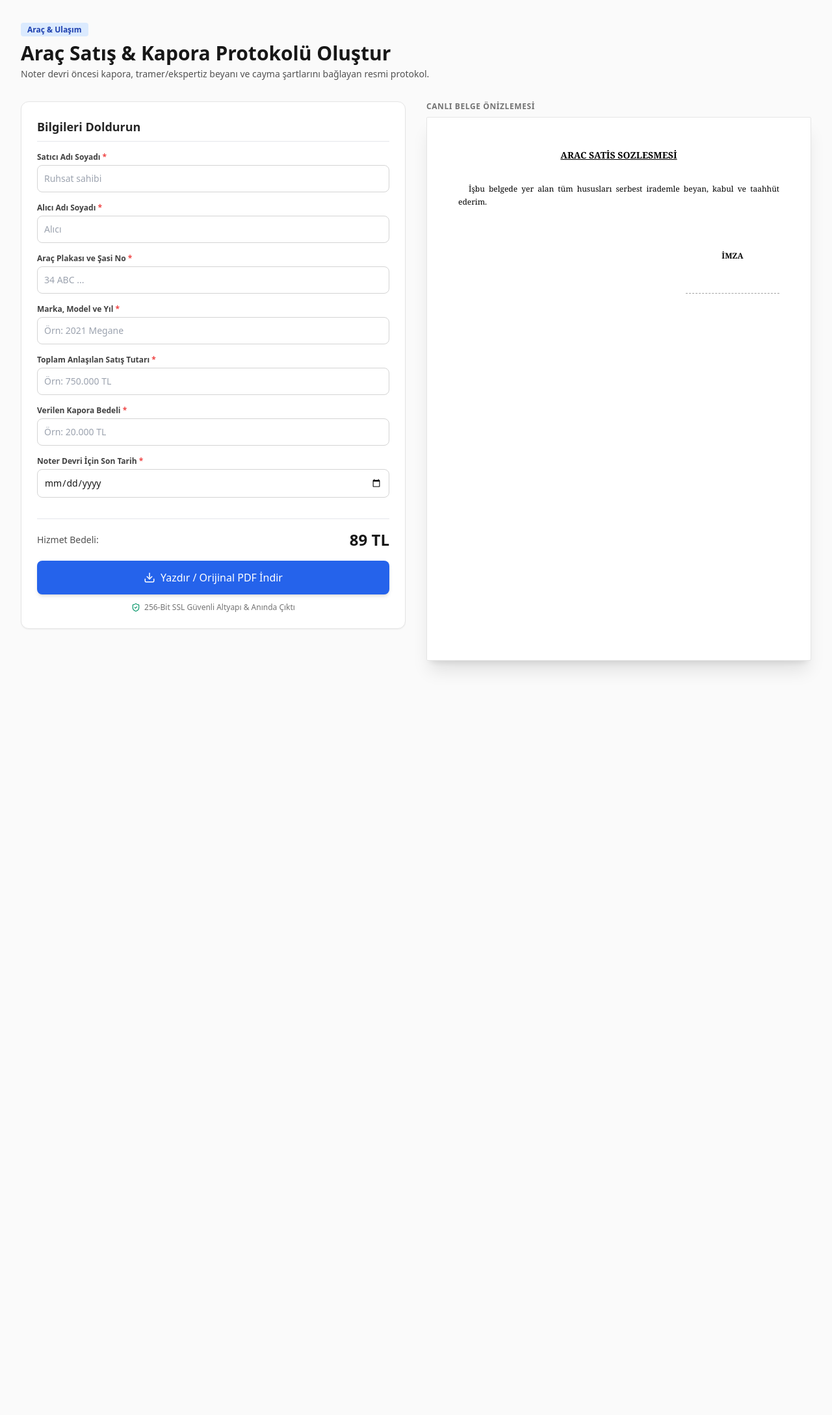
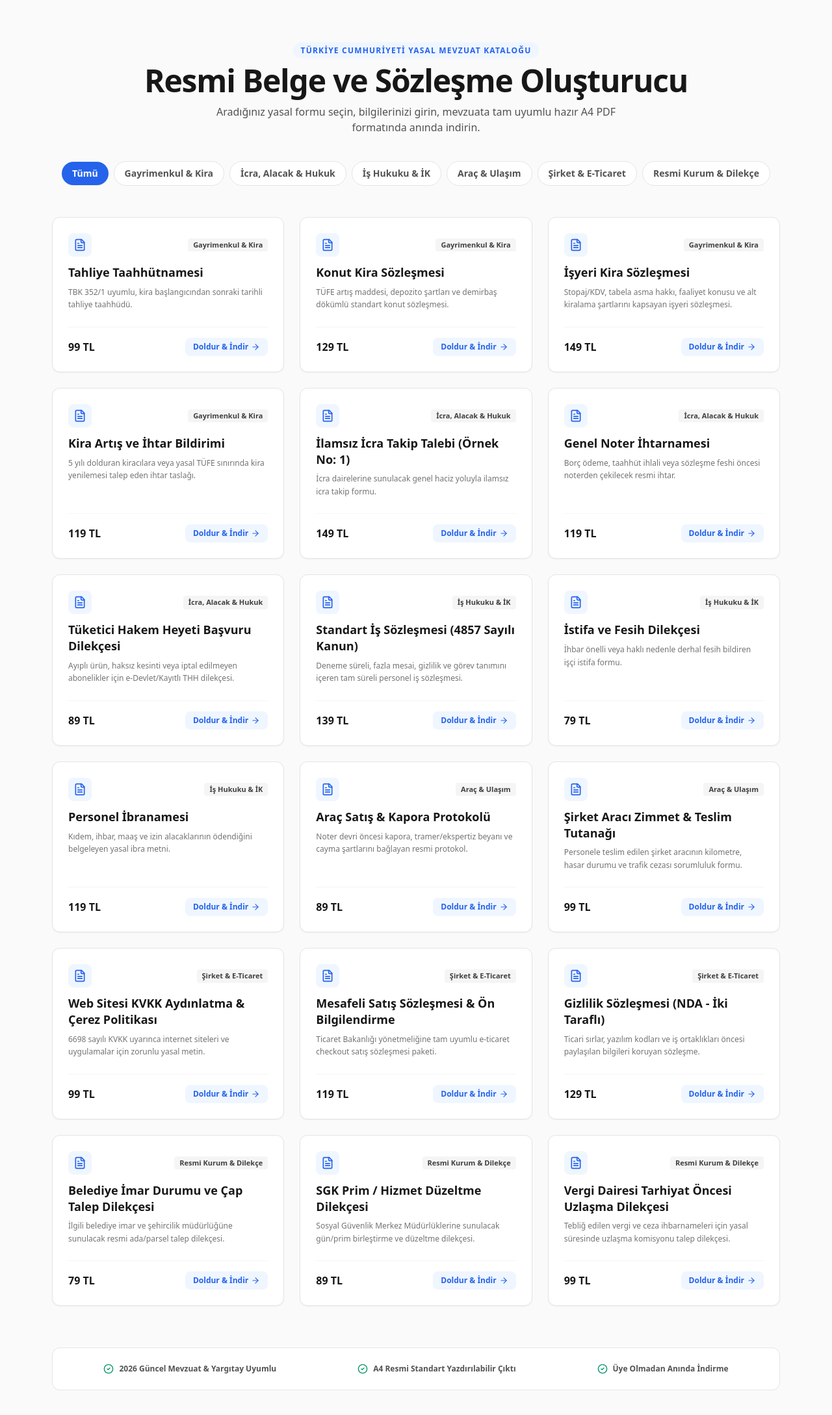
Before and after one commit to erdempirci/legal-doc-generator, a Next.js app: page /belge/arac-satis-sozlesmesi in a window 1280 px wide. Shown: the top 2178 px of the page at 65% size. Before the commit the page ends 1049 px from the top, so only its background shows below. Built offline with nearby package versions, Linux system fonts and the light colour scheme.

Commit message:
Refactor DocumentPage to HomePage with category filter

```diff
--- a/src/app/belge/[slug]/page.tsx
+++ b/src/app/belge/[slug]/page.tsx
@@ -1,31 +1,98 @@
-import React from 'react';
-import { notFound } from 'next/navigation';
-import { DOCUMENTS } from '@/data/documents';
-import DocumentEditor from '@/components/DocumentEditor';
+'use client';
 
-export async function generateStaticParams() {
-  return Object.keys(DOCUMENTS).map((slug) => ({ slug }));
-}
+import React, { useState } from 'react';
+import Link from 'next/link';
+import { DOCUMENTS, CATEGORIES } from '@/data/documents';
+import { FileText, ArrowRight, CheckCircle2 } from 'lucide-react';
 
-export default function DocumentPage({ params }: { params: { slug: string } }) {
-  const doc = DOCUMENTS[params.slug];
+export default function HomePage() {
+  const [selectedCategory, setSelectedCategory] = useState<string>('Tümü');
 
-  if (!doc) {
-    notFound();
-  }
+  const filteredDocuments = selectedCategory === 'Tümü'
+    ? Object.values(DOCUMENTS)
+    : Object.values(DOCUMENTS).filter((doc) => doc.category === selectedCategory);
 
   return (
-    <div className="min-h-screen bg-neutral-50 py-8 px-4 sm:px-6 lg:px-8">
-      <div className="max-w-7xl mx-auto">
-        <header className="mb-8">
-          <span className="text-xs font-semibold px-2.5 py-0.5 rounded bg-blue-100 text-blue-800">
-            {doc.category}
-          </span>
-          <h1 className="text-3xl font-extrabold text-neutral-900 mt-2">{doc.title} Oluştur</h1>
-          <p className="text-sm text-neutral-600 mt-1">{doc.description}</p>
-        </header>
+    <div className="max-w-6xl mx-auto px-4 py-12 sm:py-16">
+      {/* Hero Başlık */}
+      <div className="text-center mb-10">
+        <span className="text-xs font-bold uppercase tracking-widest text-blue-600 bg-blue-50 px-3 py-1 rounded-full">
+          Türkiye Cumhuriyeti Yasal Mevzuat Kataloğu
+        </span>
+        <h1 className="text-3xl sm:text-5xl font-extrabold tracking-tight text-neutral-900 mt-3">
+          Resmi Belge ve Sözleşme Oluşturucu
+        </h1>
+        <p className="mt-3 text-base text-neutral-600 max-w-2xl mx-auto">
+          Aradığınız yasal formu seçin, bilgilerinizi girin, mevzuata tam uyumlu hazır A4 PDF formatında anında indirin.
+        </p>
+      </div>
 
-        <DocumentEditor doc={doc} />
+      {/* Kategori Filtre Butonları */}
+      <div className="flex items-center justify-start sm:justify-center gap-2 overflow-x-auto pb-4 mb-8 scrollbar-none">
+        {CATEGORIES.map((category) => (
+          <button
+            key={category}
+            onClick={() => setSelectedCategory(category)}
+            className={`whitespace-nowrap px-4 py-2 rounded-full text-xs sm:text-sm font-semibold transition cursor-pointer ${
+              selectedCategory === category
+                ? 'bg-blue-600 text-white shadow-sm'
+                : 'bg-white text-neutral-600 border border-neutral-200 hover:bg-neutral-100'
+            }`}
+          >
+            {category}
+          </button>
+        ))}
+      </div>
+
+      {/* Belge Kartları Grid */}
+      <div className="grid grid-cols-1 md:grid-cols-2 lg:grid-cols-3 gap-6">
+        {filteredDocuments.map((doc) => (
+          <div
+            key={doc.slug}
+            className="bg-white border border-neutral-200 rounded-xl p-6 shadow-sm hover:shadow-md transition flex flex-col justify-between"
+          >
+            <div>
+              <div className="flex items-center justify-between gap-2 mb-3">
+                <div className="p-2 bg-blue-50 text-blue-600 rounded-lg">
+                  <FileText size={20} />
+                </div>
+                <span className="text-[11px] font-semibold px-2 py-0.5 rounded bg-neutral-100 text-neutral-700">
+                  {doc.category}
+                </span>
+              </div>
+              <h2 className="text-lg font-bold text-neutral-900 leading-snug">{doc.title}</h2>
+              <p className="text-xs text-neutral-500 mt-2 line-clamp-2 leading-relaxed">
+                {doc.description}
+              </p>
+            </div>
+
+            <div className="mt-6 pt-4 border-t border-neutral-100 flex items-center justify-between">
+              <span className="text-base font-extrabold text-neutral-900">{doc.price} TL</span>
+              <Link
+                href={`/belge/${doc.slug}`}
+                className="inline-flex items-center gap-1 text-xs font-bold text-blue-600 hover:text-blue-700 bg-blue-50 hover:bg-blue-100 px-3 py-1.5 rounded-lg transition"
+              >
+                Doldur & İndir <ArrowRight size={14} />
+              </Link>
+            </div>
+          </div>
+        ))}
+      </div>
+
+      {/* Güvenlik Bandı */}
+      <div className="mt-16 bg-white border border-neutral-200 rounded-xl p-6 flex flex-wrap items-center justify-around gap-4 text-xs font-semibold text-neutral-600 text-center">
+        <div className="flex items-center gap-2">
+          <CheckCircle2 size={16} className="text-emerald-600" />
+          <span>2026 Güncel Mevzuat & Yargıtay Uyumlu</span>
+        </div>
+        <div className="flex items-center gap-2">
+          <CheckCircle2 size={16} className="text-emerald-600" />
+          <span>A4 Resmi Standart Yazdırılabilir Çıktı</span>
+        </div>
+        <div className="flex items-center gap-2">
+          <CheckCircle2 size={16} className="text-emerald-600" />
+          <span>Üye Olmadan Anında İndirme</span>
+        </div>
       </div>
     </div>
   );
```
